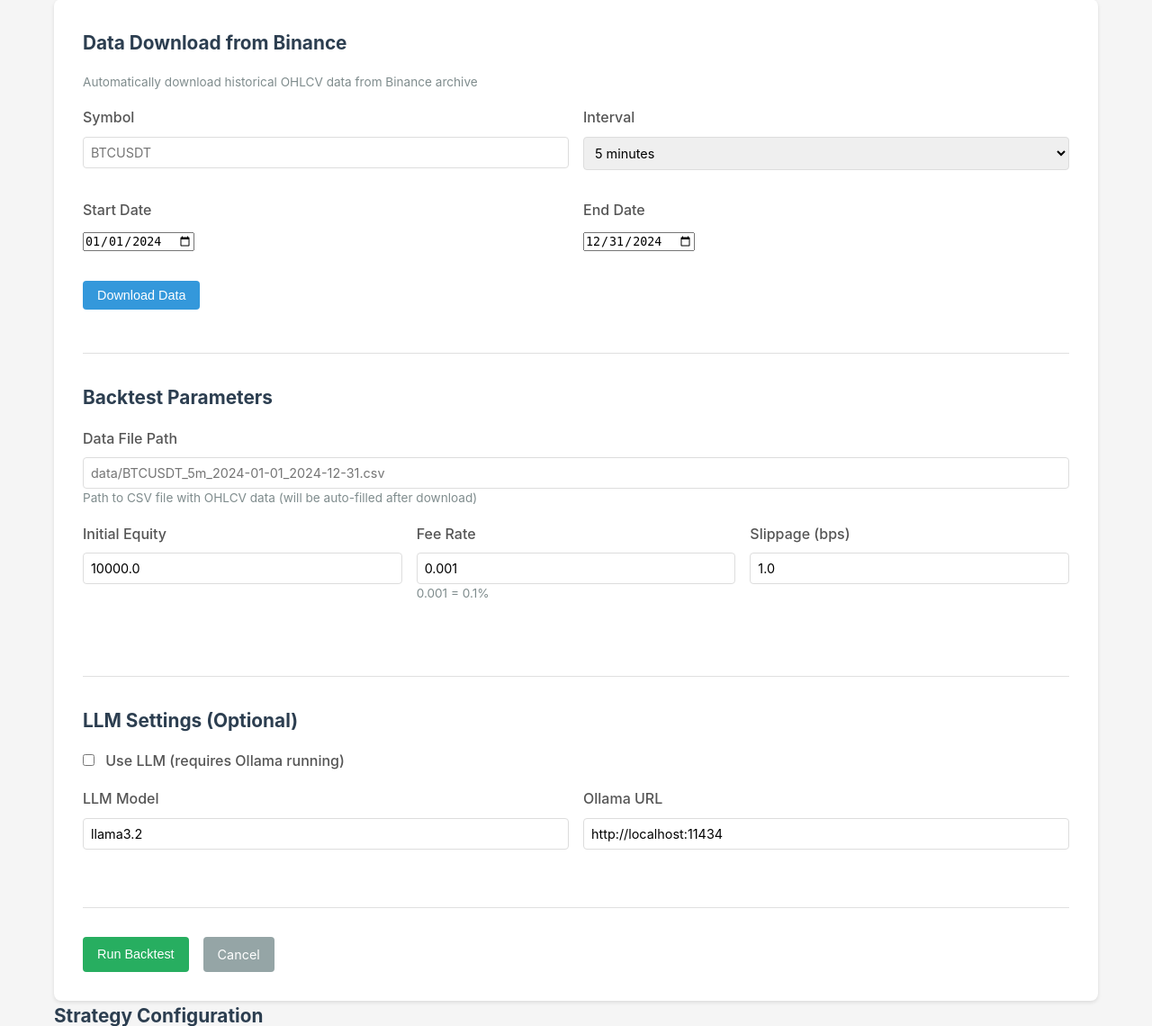
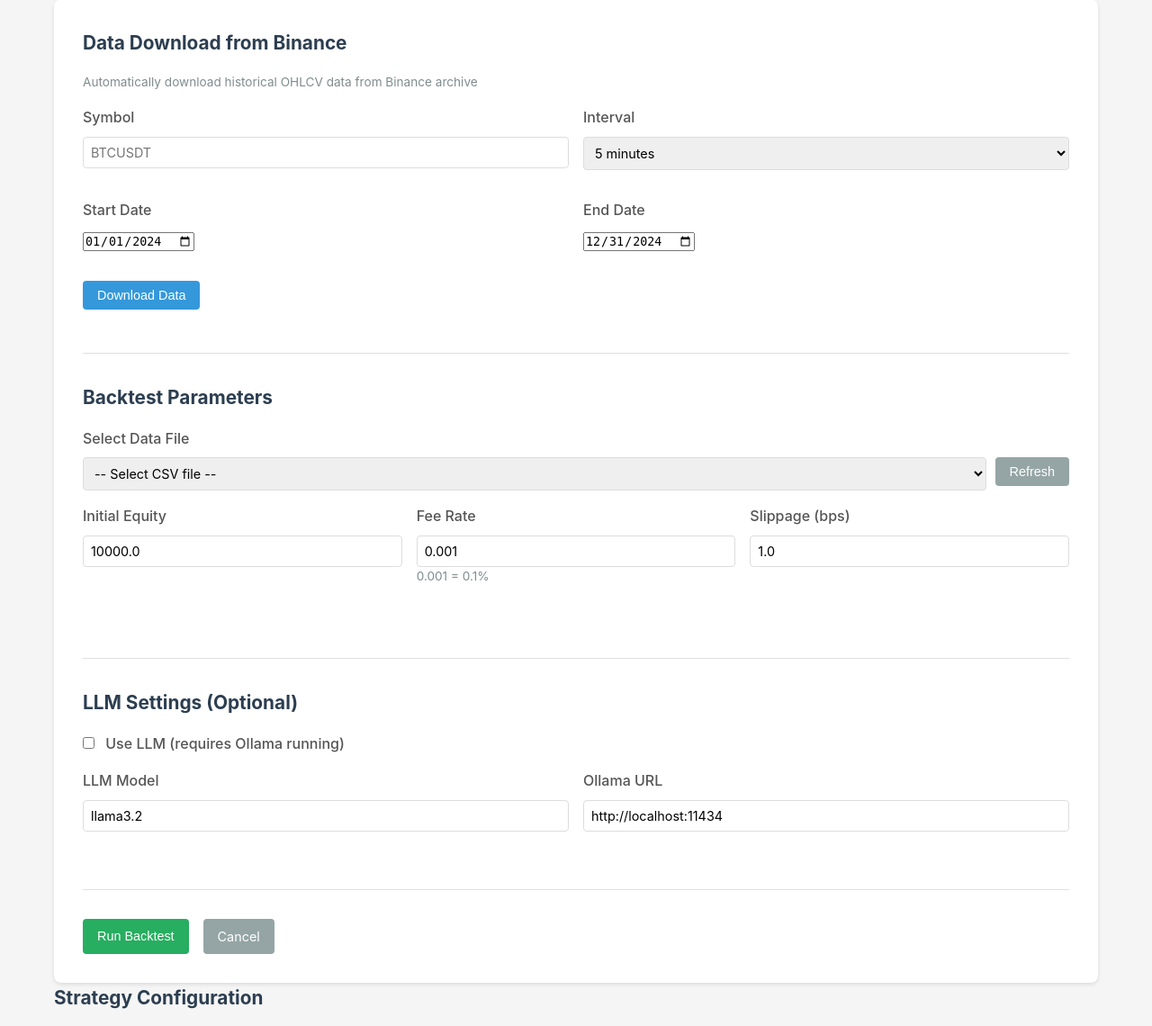
Before and after one commit to Lje3apb/LLM_traiding_system, a FastAPI app: template llm_trading_system/api/templates/backtest_form.html in a window 1280 px wide. Shown: the part 167-1307 px from the top of the page at 90% size. Run offline with FastAPI, Linux system fonts and the light colour scheme; the template is opened without the code that fills it, so the values that code supplies are empty.

Commit message:
Replace data file path input with dropdown selector
Enhances user experience by replacing manual file path input with a dropdown list:

Backend Changes:
- Added GET /ui/data/files endpoint in server.py
- Returns list of CSV files from data/ directory
- Includes metadata: filename, size (MB), row count
- Files sorted by modification time (newest first)
- Graceful error handling for unreadable files

Frontend Changes:
- Replaced text input with <select> dropdown in backtest_form.html
- Added "Refresh" button to reload file list
- Automatic file list loading on page load
- File info display shows: name, row count, size
- Example: "BTCUSDT_5m_2024-01-01_2024-01-10.csv (2,880 rows, 0.15 MB)"

Integration:
- After successful download, dropdown automatically refreshes
- New file is auto-selected in dropdown
- File info updates when selection changes
- Shows message if no CSV files found

User Experience:
- No need to manually type file paths
- See all available data files at a glance
- Quick file size and row count info
- Easy file selection with one click
- Prevents typos in file paths

```diff
--- a/llm_trading_system/api/server.py
+++ b/llm_trading_system/api/server.py
@@ -664,6 +664,51 @@ async def ui_download_data(
     return StreamingResponse(generate_progress(), media_type="application/x-ndjson")
 
 
+@app.get("/ui/data/files")
+async def ui_list_data_files() -> JSONResponse:
+    """Web UI: List available CSV data files.
+
+    Returns:
+        JSON response with list of CSV files in data/ directory
+    """
+    try:
+        data_dir = Path("data")
+        if not data_dir.exists():
+            return JSONResponse({"files": []})
+
+        # Get all CSV files
+        csv_files = sorted(data_dir.glob("*.csv"), key=lambda p: p.stat().st_mtime, reverse=True)
+
+        # Build file list with metadata
+        files = []
+        for filepath in csv_files:
+            try:
+                # Get file size
+                size_bytes = filepath.stat().st_size
+                size_mb = size_bytes / (1024 * 1024)
+
+                # Try to count rows (quick check - just count lines)
+                with open(filepath, "r") as f:
+                    row_count = sum(1 for _ in f) - 1  # -1 for header
+
+                files.append(
+                    {
+                        "path": str(filepath),
+                        "name": filepath.name,
+                        "size_mb": round(size_mb, 2),
+                        "rows": row_count,
+                    }
+                )
+            except Exception as e:
+                # If we can't read the file, still include it but without metadata
+                files.append({"path": str(filepath), "name": filepath.name, "size_mb": 0, "rows": 0})
+
+        return JSONResponse({"files": files})
+
+    except Exception as e:
+        return JSONResponse({"files": [], "error": str(e)})
+
+
 def main() -> None:
     """Run the API server for local development."""
     import uvicorn
--- a/llm_trading_system/api/templates/backtest_form.html
+++ b/llm_trading_system/api/templates/backtest_form.html
@@ -62,9 +62,14 @@
         <h3>Backtest Parameters</h3>
 
         <div class="form-group">
-            <label for="data_path">Data File Path</label>
-            <input type="text" id="data_path" name="data_path" placeholder="data/BTCUSDT_5m_2024-01-01_2024-12-31.csv" required>
-            <p class="help-text">Path to CSV file with OHLCV data (will be auto-filled after download)</p>
+            <label for="data_path">Select Data File</label>
+            <div style="display: flex; gap: 10px; align-items: flex-start;">
+                <select id="data_path" name="data_path" required style="flex: 1;">
+                    <option value="">-- Select CSV file --</option>
+                </select>
+                <button type="button" id="refresh_files_btn" class="btn btn-secondary" style="white-space: nowrap;">Refresh</button>
+            </div>
+            <p class="help-text" id="file_info" style="margin-top: 5px; color: #666;"></p>
         </div>
 
         <div class="form-row">
@@ -144,7 +149,67 @@ document.addEventListener('DOMContentLoaded', function() {
     const downloadProgress = document.getElementById('download_progress');
     const progressBar = document.getElementById('progress_bar');
     const progressText = document.getElementById('progress_text');
-    const dataPathInput = document.getElementById('data_path');
+    const dataPathSelect = document.getElementById('data_path');
+    const fileInfo = document.getElementById('file_info');
+    const refreshFilesBtn = document.getElementById('refresh_files_btn');
+
+    let filesData = []; // Store file metadata
+
+    // Function to load available CSV files
+    async function loadDataFiles() {
+        try {
+            const response = await fetch('/ui/data/files');
+            const data = await response.json();
+
+            filesData = data.files || [];
+
+            // Clear existing options except the first one
+            dataPathSelect.innerHTML = '<option value="">-- Select CSV file --</option>';
+
+            // Add file options
+            filesData.forEach(file => {
+                const option = document.createElement('option');
+                option.value = file.path;
+                option.textContent = `${file.name} (${file.rows} rows, ${file.size_mb} MB)`;
+                dataPathSelect.appendChild(option);
+            });
+
+            // If no files, show message
+            if (filesData.length === 0) {
+                const option = document.createElement('option');
+                option.value = '';
+                option.textContent = '-- No CSV files found. Download data first --';
+                option.disabled = true;
+                dataPathSelect.appendChild(option);
+            }
+        } catch (error) {
+            console.error('Failed to load data files:', error);
+            fileInfo.textContent = 'Error loading files';
+            fileInfo.style.color = 'red';
+        }
+    }
+
+    // Function to update file info display
+    function updateFileInfo() {
+        const selectedPath = dataPathSelect.value;
+        if (!selectedPath) {
+            fileInfo.textContent = '';
+            return;
+        }
+
+        const file = filesData.find(f => f.path === selectedPath);
+        if (file) {
+            fileInfo.textContent = `File: ${file.name} | ${file.rows.toLocaleString()} rows | ${file.size_mb} MB`;
+            fileInfo.style.color = '#666';
+        }
+    }
+
+    // Event listeners
+    dataPathSelect.addEventListener('change', updateFileInfo);
+    refreshFilesBtn.addEventListener('click', loadDataFiles);
+
+    // Load files on page load
+    loadDataFiles();
 
     downloadBtn.addEventListener('click', async function() {
         // Get form values
@@ -225,8 +290,12 @@ document.addEventListener('DOMContentLoaded', function() {
                             // Success!
                             progressBar.style.width = '100%';
                             progressText.textContent = data.message;
-                            dataPathInput.value = data.file_path;
                             downloadStatus.innerHTML = '<span style="color: green;">✓ Success! ' + data.rows + ' rows loaded</span>';
+
+                            // Reload file list and select the new file
+                            await loadDataFiles();
+                            dataPathSelect.value = data.file_path;
+                            updateFileInfo();
 
                             // Hide progress after 3 seconds
                             setTimeout(() => {
```
